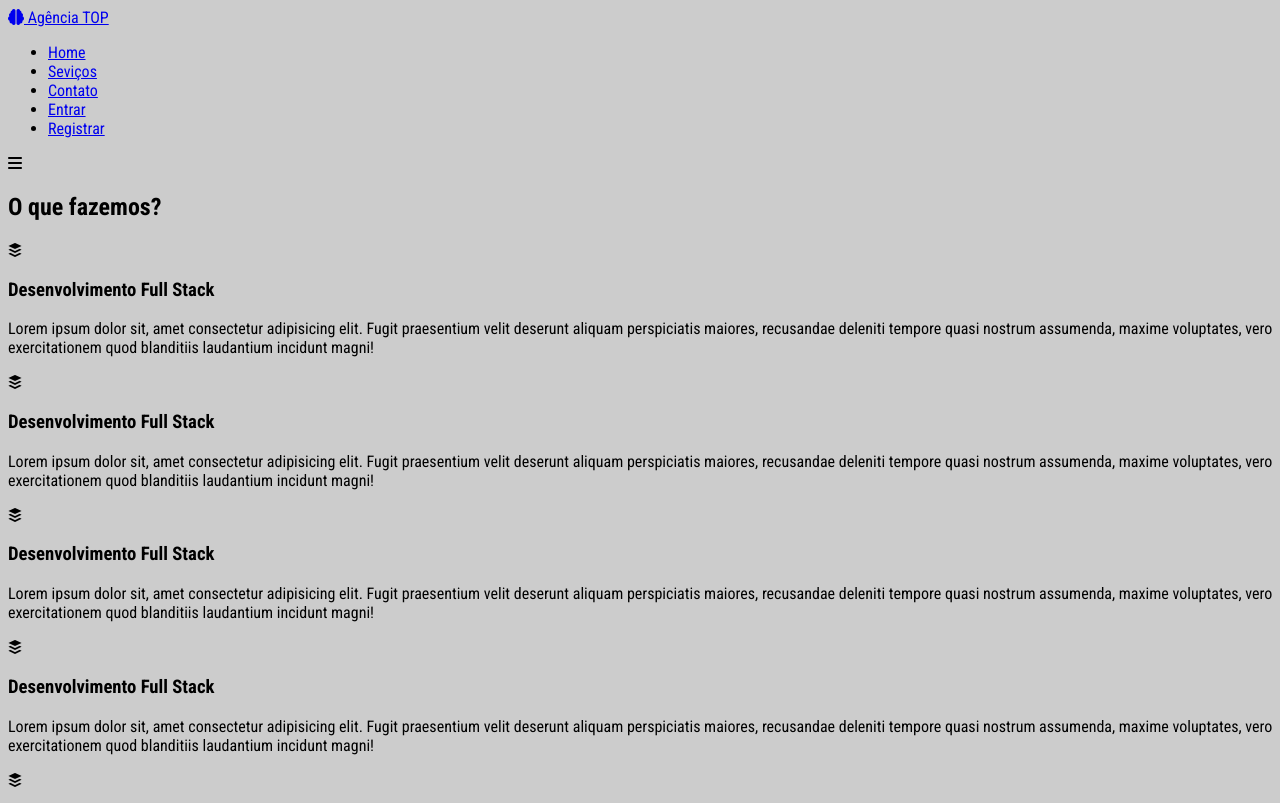
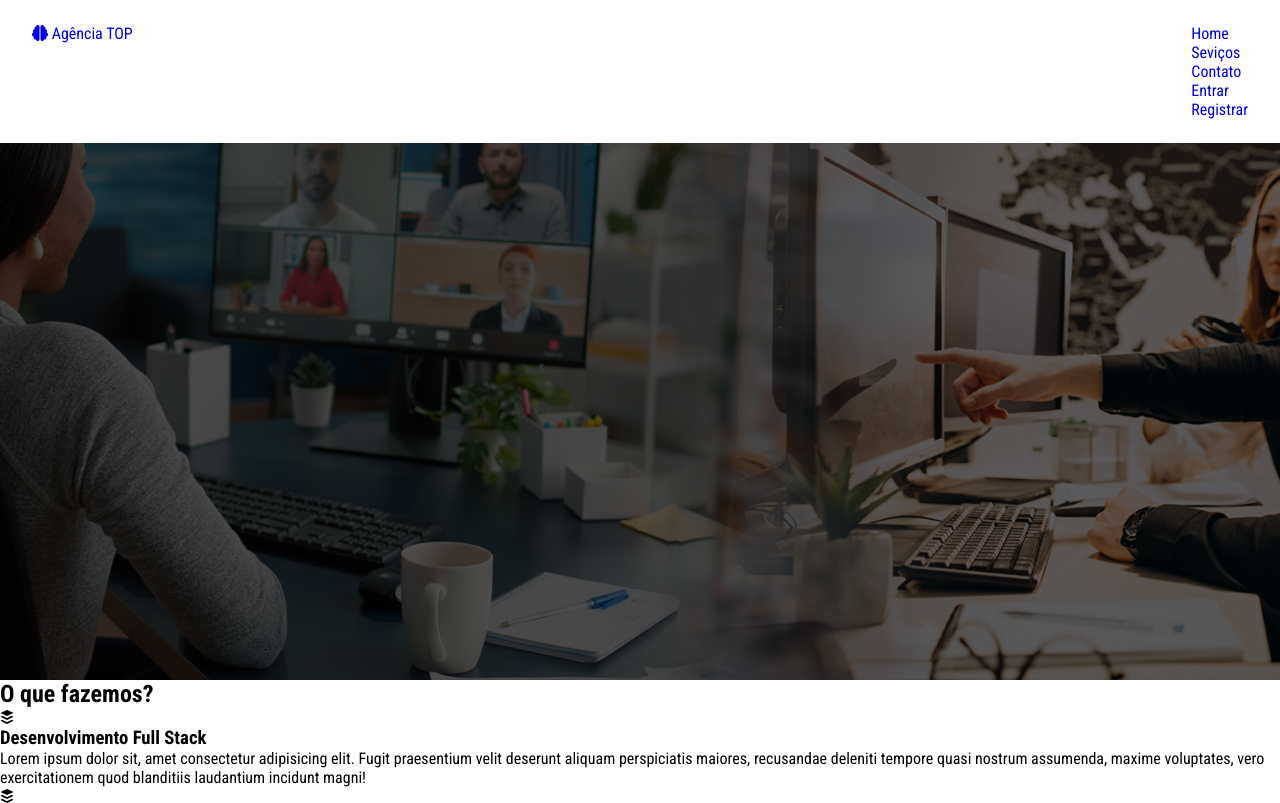
Before and after one commit to JeanPaulll/agency-sass-scss-advanced, a plain HTML site: page index.html in a window 1280 px wide. Shown: the top 803 px of the page. Drawn offline with Linux system fonts and the light colour scheme.

Commit message:
:sparkles: Creating sass architecture

```diff
--- a/index.html
+++ b/index.html
@@ -26,7 +26,6 @@
     <header id="main-banner">
       <div class="nav-container">
         <a href="#" class="brand"> <i class="fas fa-brain"></i> Agência TOP </a>
-      </div>
         <nav>
           <ul class="nav-container-navbar">
             <li>
@@ -46,6 +45,8 @@
             </li>
           </ul>
         </nav>
+      </div>
+
       <i class="fas fa-bars"></i>
     </header>
 
@@ -251,6 +252,10 @@
             </ul>
           </div>
         </div>
+        <div class="footer-copy-right-container">
+          <p>&copy; Copyright Agência TOP</p>
+          <p>A melhor Agência para seus projetos</p>
+        </div>
       </div>
     </footer>
   </body>
--- /dev/null
+++ b/sass/_utilities.sass
@@ -0,0 +1,11 @@
+//Mixins
+@mixin reset
+    *
+        font-family: 'Roboto Condensed', sans-serif
+        padding: 0
+        margin: 0
+        box-sizing: border-box
+    a
+        text-decoration: none
+    li
+        list-style: none
--- /dev/null
+++ b/sass/_variables.sass
@@ -0,0 +1,7 @@
+$primary-color: #ff5200
+$light-color: #fff
+$dark-color: #181920
+$text-color: #8b8e94
+$black: #000
+$secondary-bg: #e5eaff
+$footer-bg: #1d1d1d
--- a/sass/style.sass
+++ b/sass/style.sass
@@ -1,14 +1,19 @@
-$bg-color: #ccc
-$font-color: #fff
+@import 'variables'
+@import 'utilities'
+@include reset
 
-body
-    font-family: 'Roboto Condensed', sans-serif
-    background-color: $bg-color
-    width: 100%
-    height: 100%
+#main-banner
+    background: linear-gradient(rgba(0, 0, 0, .6),rgba(0, 0, 0, .6)), url('../img/office.jpg')
+    height: 85vh
+    background-size: cover
+    background-position: center
 
-.container
-    background-color: blue
-    h1
-        color: $font-color
-        text-align: center
+    .nav-container
+        display: flex
+        justify-content: space-between
+        position: fixed
+        top: 0
+        left: 0
+        width: 100%
+        padding: 1.5rem 2rem
+        background-color: #fff
```
Also changed, not shown: css/style.css, img/office.jpg (added), 1 other file. Lines whose indentation alone changed are shown as unchanged.
